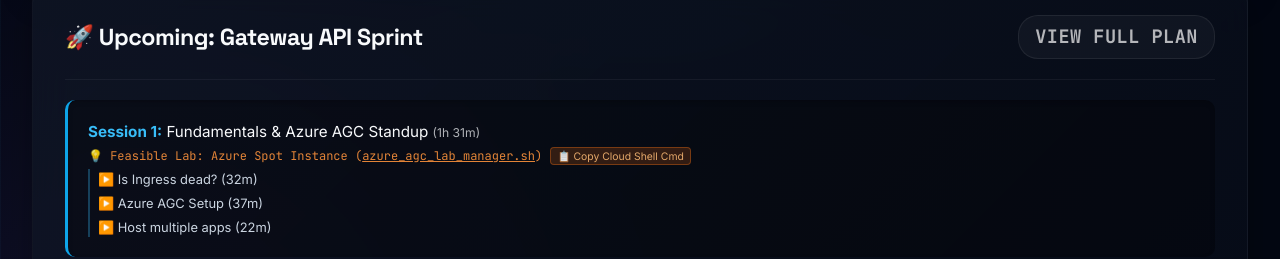
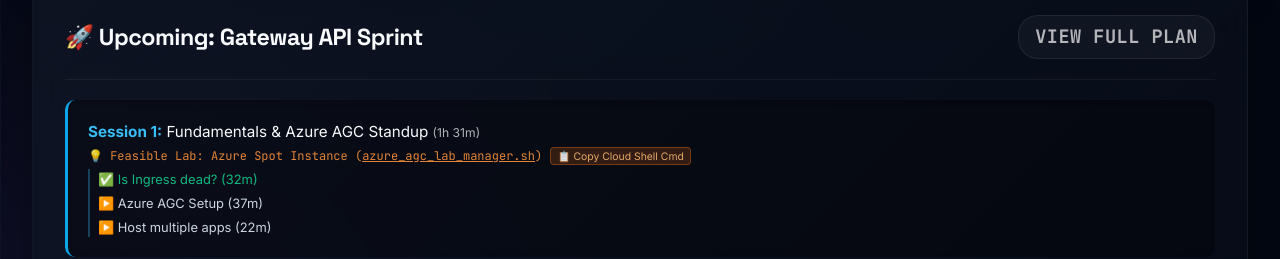
Before and after one commit to imranshs08/job, a plain HTML site: page index.html in a window 1280 px wide. Shown: the part 2722-2981 px from the top of the page. Drawn offline with Linux system fonts and the light colour scheme; some packages are replaced by stand-ins of ours; a script that the page names is missing.

Commit message:
feat(ui): mark Gateway API Video 1 visually complete on dashboard

```diff
--- a/index.html
+++ b/index.html
@@ -894,7 +894,7 @@
                         <div
                             style="padding-left: 0.5rem; margin-top: 0.2rem; border-left: 2px solid rgba(56, 189, 248, 0.3); font-size: 0.85em; display: flex; flex-direction: column; gap: 0.2rem;">
                             <a href="https://youtu.be/dgQQpJq1asc" target="_blank"
-                                style="color: #cbd5e1; text-decoration: none;">▶️ Is Ingress dead? (32m)</a>
+                                style="color: #10b981; text-decoration: none;">✅ Is Ingress dead? (32m)</a>
                             <a href="https://youtu.be/O6k-L6oBCMc" target="_blank"
                                 style="color: #cbd5e1; text-decoration: none;">▶️ Azure AGC Setup (37m)</a>
                             <a href="https://youtu.be/JoRQhny4QPM" target="_blank"
```
